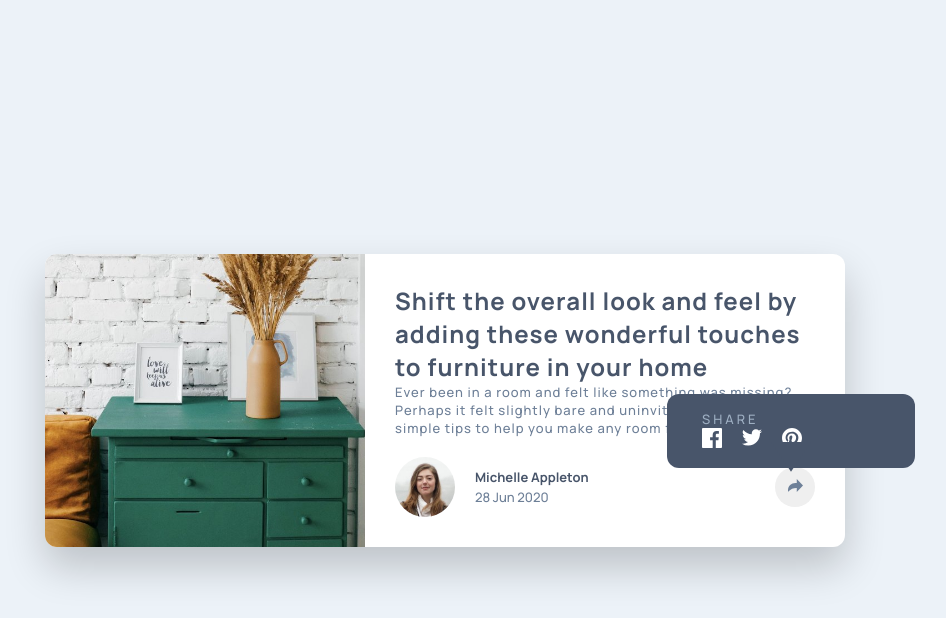
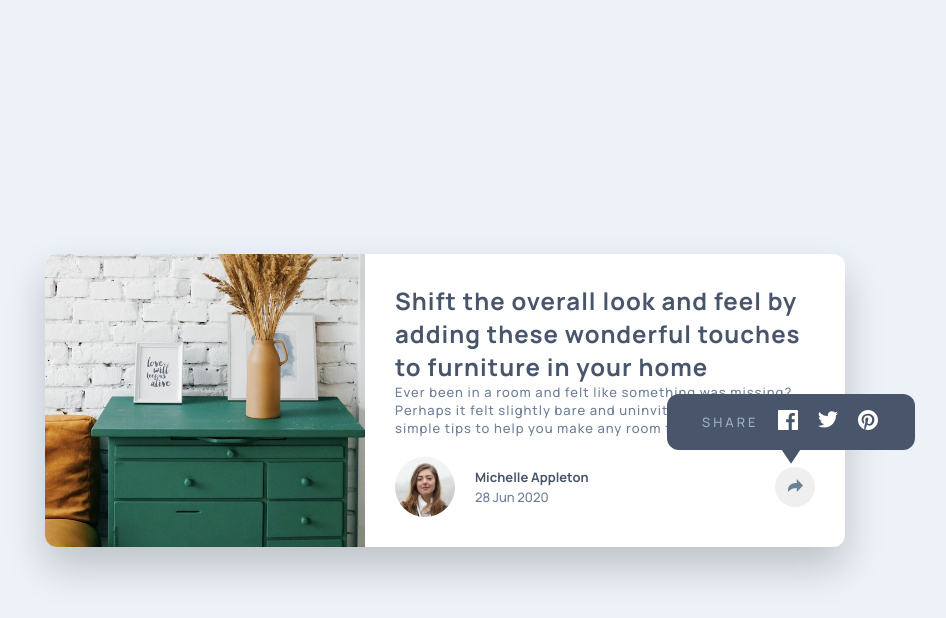
Before and after one commit to daniel-barda/frontend-Mentor-article-Component, a plain HTML site: page index.html in a window 1280 px wide. Both pictures are taken after a click on the button 990 px from the left and 486 px from the top of the page. Shown: the whole page, without its empty margins (195-1141 px from the left). Drawn offline with Linux system fonts and the light colour scheme.

Commit message:
Add files via upload
change display flex .card__share

```diff
--- a/style.css
+++ b/style.css
@@ -113,7 +113,7 @@ body {
   pointer-events: none;
   visibility: hidden;
   opacity: 0;
-   display: none;
+  display: none;
 }
 
 .card__share::after {
@@ -134,7 +134,8 @@ body {
   pointer-events: all;
   visibility: visible;
   opacity: 1;
-   display: inline-block;
+  display: flex;
+  align-items: center;
 }
 
 .card__share p {
```
